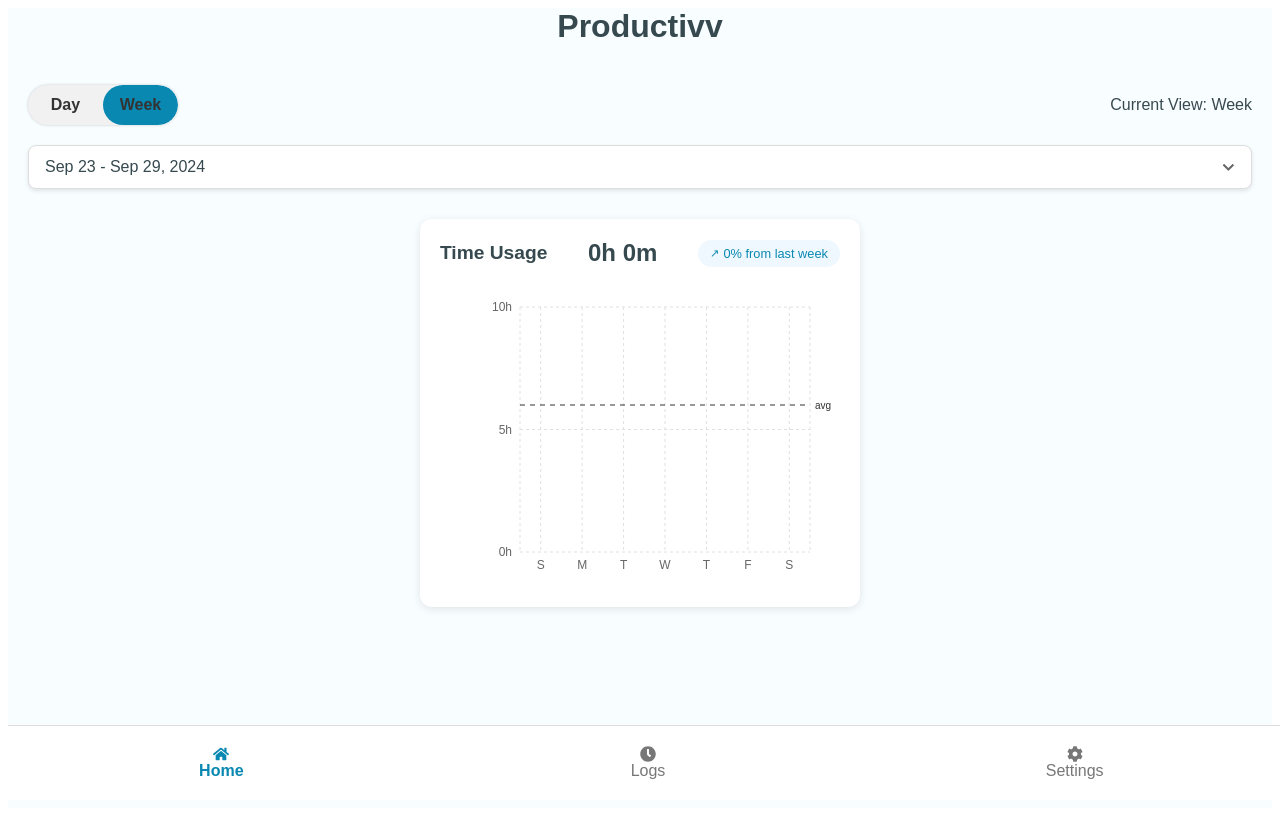
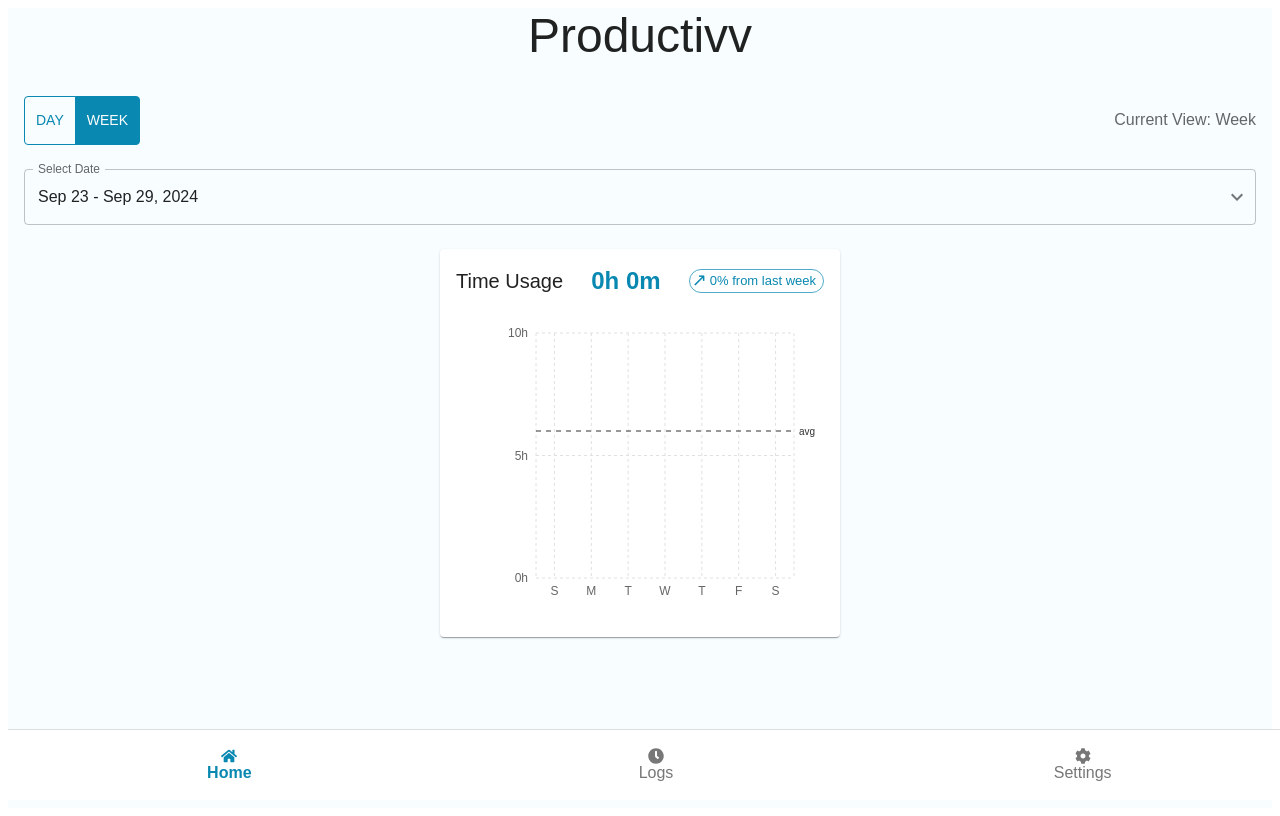
Before and after one commit to nabeel-shaikh/Productivv, a React app in the folder extension/: page / in a window 1280 px wide. Built offline with nearby package versions, Linux system fonts and the light colour scheme.

Commit message:
Used MaterialUI library for better UI for the toggle, chart, and dropdown

```diff
--- a/extension/src/App.js
+++ b/extension/src/App.js
@@ -1,6 +1,22 @@
 import React, { useState, useEffect } from 'react';
-import { FaHome, FaClock, FaCog, FaChevronDown } from 'react-icons/fa'; // Icons for the tabs
+import { FaHome, FaClock, FaCog } from 'react-icons/fa'; // Icons for the tabs
 import { BarChart, Bar, XAxis, YAxis, CartesianGrid, ResponsiveContainer, ReferenceLine } from 'recharts';
+import {
+  ThemeProvider,
+  createTheme,
+  ToggleButton,
+  ToggleButtonGroup,
+  Select,
+  MenuItem,
+  FormControl,
+  InputLabel,
+  Card,
+  CardContent,
+  Typography,
+  Box,
+  Chip
+} from '@mui/material';
+import { KeyboardArrowDown } from '@mui/icons-material';
 
 /*
  * Productivv - Dynamic Time Tracking App
@@ -78,6 +94,24 @@ const getEmptyData = () => {
   return {};
 };
 
+// Create Material-UI theme
+const theme = createTheme({
+  palette: {
+    primary: {
+      main: '#0988b1',
+    },
+    secondary: {
+      main: '#36494f',
+    },
+    background: {
+      default: '#f8fdff',
+    },
+  },
+  typography: {
+    fontFamily: 'Arial, sans-serif',
+  },
+});
+
 const App = () => {
   // State to track the selected tab
   const [activeTab, setActiveTab] = useState('Home');
@@ -90,7 +124,6 @@ const App = () => {
 
   // State to track selected date/date range
   const [selectedDate, setSelectedDate] = useState('');
-  const [showDateDropdown, setShowDateDropdown] = useState(false);
 
   // Current date for reference - Set to September 24th, 2024 for demo
   const [currentDate] = useState(new Date('2024-09-24'));
@@ -196,98 +229,129 @@ const App = () => {
   const percentageChange = 0; // No comparison initially
 
   return (
-    <div style={styles.container}>
+    <ThemeProvider theme={theme}>
+      <Box sx={{
+        fontFamily: 'Arial, sans-serif',
+        backgroundColor: '#f8fdff',
+        minHeight: '100vh',
+        display: 'flex',
+        flexDirection: 'column',
+        justifyContent: 'space-between',
+      }}>
         {/* Title */}
-      <div style={styles.titleContainer}>
-        <h1 style={styles.title}>Productivv</h1>
-      </div>
+        <Box sx={{ textAlign: 'center', mb: 2 }}>
+          <Typography variant="h3" component="h1" color="text.primary" sx={{ m: 0 }}>
+            Productivv
+          </Typography>
+        </Box>
 
         {/* Conditional Rendering Based on Active Tab */}
-      <div style={styles.content}>
+        <Box sx={{ flex: 1, p: 2 }}>
           {activeTab === 'Home' && (
             <>
-            <div style={styles.topRow}>
-              <div style={styles.toggleWrapper}>
-                <div
-                  style={{
-                    ...styles.slider,
-                    transform: view === 'Day' ? 'translateX(0)' : 'translateX(100%)',
-                  }}
-                />
-                <button style={styles.toggleButton} onClick={() => {
-                  setView('Day');
+              <Box sx={{ display: 'flex', justifyContent: 'space-between', alignItems: 'center', mb: 3 }}>
+                <ToggleButtonGroup
+                  value={view}
+                  exclusive
+                  onChange={(event, newView) => {
+                    if (newView !== null) {
+                      setView(newView);
+                      if (newView === 'Day') {
                         setSelectedDate(formatDate(currentDate));
-                  setShowDateDropdown(false);
-                }}>
-                  Day
-                </button>
-                <button style={styles.toggleButton} onClick={() => {
-                  setView('Week');
+                      } else {
                         const { startOfWeek, endOfWeek } = getWeekDates(currentDate);
                         setSelectedDate(formatDateRange(startOfWeek, endOfWeek));
-                  setShowDateDropdown(false);
-                }}>
-                  Week
-                </button>
-              </div>
-              <p style={styles.viewText}>Current View: {view}</p>
-            </div>
+                      }
+                    }
+                  }}
+                  aria-label="view selection"
+                  sx={{
+                    '& .MuiToggleButton-root': {
+                      border: '1px solid #0988b1',
+                      color: '#0988b1',
+                      '&.Mui-selected': {
+                        backgroundColor: '#0988b1',
+                        color: 'white',
+                        '&:hover': {
+                          backgroundColor: '#077a9e',
+                        },
+                      },
+                      '&:hover': {
+                        backgroundColor: 'rgba(9, 136, 177, 0.1)',
+                      },
+                    },
+                  }}
+                >
+                  <ToggleButton value="Day">Day</ToggleButton>
+                  <ToggleButton value="Week">Week</ToggleButton>
+                </ToggleButtonGroup>
+                <Typography variant="body1" color="text.secondary">
+                  Current View: {view}
+                </Typography>
+              </Box>
 
               {/* Date Dropdown */}
-            <div style={styles.dateDropdownContainer}>
-              <button
-                style={styles.dateDropdownButton}
-                onClick={() => setShowDateDropdown(!showDateDropdown)}
+              <Box sx={{ mb: 3 }}>
+                <FormControl fullWidth>
+                  <InputLabel id="date-select-label">Select Date</InputLabel>
+                  <Select
+                    labelId="date-select-label"
+                    value={selectedDate}
+                    label="Select Date"
+                    onChange={(event) => setSelectedDate(event.target.value)}
+                    IconComponent={KeyboardArrowDown}
+                    sx={{
+                      '& .MuiOutlinedInput-root': {
+                        '& fieldset': {
+                          borderColor: '#0988b1',
+                        },
+                        '&:hover fieldset': {
+                          borderColor: '#077a9e',
+                        },
+                        '&.Mui-focused fieldset': {
+                          borderColor: '#0988b1',
+                        },
+                      },
+                    }}
                   >
-                {selectedDate}
-                <FaChevronDown style={styles.dropdownIcon} />
-              </button>
-              {showDateDropdown && (
-                <div style={styles.dropdownMenu}>
                     {view === 'Week' ? (
                       getWeekOptions(currentDate).map((option, index) => (
-                      <div
-                        key={index}
-                        style={styles.dropdownItem}
-                        onClick={() => {
-                          setSelectedDate(option.label);
-                          setShowDateDropdown(false);
-                        }}
-                      >
+                        <MenuItem key={index} value={option.label}>
                           {option.label}
-                      </div>
+                        </MenuItem>
                       ))
                     ) : (
                       getDayOptions(currentDate).map((option, index) => (
-                      <div
-                        key={index}
-                        style={styles.dropdownItem}
-                        onClick={() => {
-                          setSelectedDate(option.label);
-                          setShowDateDropdown(false);
-                        }}
-                      >
+                        <MenuItem key={index} value={option.label}>
                           {option.label}
-                      </div>
+                        </MenuItem>
                       ))
                     )}
-                </div>
-              )}
-            </div>
+                  </Select>
+                </FormControl>
+              </Box>
 
               {/* Chart Section */}
-            <div style={styles.chartContainer}>
-              <div style={styles.chartHeader}>
-                <div style={styles.chartTitle}>Time Usage</div>
-                <div style={styles.chartSubtitle}>{formatTime(totalTime)}</div>
-                <div style={styles.comparisonBadge}>
-                  <span style={styles.arrow}>{percentageChange >= 0 ? '↗' : '↘'}</span>
-                  {Math.abs(percentageChange)}% from last {view.toLowerCase()}
-                </div>
-              </div>
+              <Card sx={{ maxWidth: 400, mx: 'auto', mb: 2 }}>
+                <CardContent>
+                  <Box sx={{ display: 'flex', justifyContent: 'space-between', alignItems: 'center', mb: 2 }}>
+                    <Typography variant="h6" component="div" color="text.primary">
+                      Time Usage
+                    </Typography>
+                    <Typography variant="h5" component="div" color="primary" fontWeight="bold">
+                      {formatTime(totalTime)}
+                    </Typography>
+                    <Chip
+                      icon={<span>{percentageChange >= 0 ? '↗' : '↘'}</span>}
+                      label={`${Math.abs(percentageChange)}% from last ${view.toLowerCase()}`}
+                      color="primary"
+                      variant="outlined"
+                      size="small"
+                    />
+                  </Box>
 
-              <div style={styles.rechartsContainer}>
-                <ResponsiveContainer width="100%" height={300}>
+                  <Box sx={{ height: 300 }}>
+                    <ResponsiveContainer width="100%" height="100%">
                       <BarChart data={chartData} margin={{ top: 20, right: 30, left: 20, bottom: 5 }}>
                         <CartesianGrid strokeDasharray="3 3" stroke="#e0e0e0" />
                         <XAxis
@@ -312,237 +376,100 @@ const App = () => {
                         />
                         <Bar
                           dataKey="total"
-                      fill="#e0e0e0"
+                          fill="#0988b1"
                           radius={[2, 2, 0, 0]}
                           maxBarSize={20}
                         />
                       </BarChart>
                     </ResponsiveContainer>
-              </div>
-            </div>
+                  </Box>
+                </CardContent>
+              </Card>
             </>
           )}
 
-        {activeTab === 'Logs' && <p style={styles.placeholderText}>Previous Logs (Coming Soon)</p>}
+          {activeTab === 'Logs' && (
+            <Typography variant="h6" color="text.secondary" textAlign="center" sx={{ mt: 5 }}>
+              Previous Logs (Coming Soon)
+            </Typography>
+          )}
 
-        {activeTab === 'Settings' && <p style={styles.placeholderText}>Settings (Coming Soon)</p>}
-      </div>
+          {activeTab === 'Settings' && (
+            <Typography variant="h6" color="text.secondary" textAlign="center" sx={{ mt: 5 }}>
+              Settings (Coming Soon)
+            </Typography>
+          )}
+        </Box>
 
         {/* Bottom Navigation */}
-      <div style={styles.navbar}>
+        <Box sx={{
+          display: 'flex',
+          justifyContent: 'space-around',
+          backgroundColor: '#ffffff',
+          p: 1,
+          borderTop: '1px solid #ddd',
+          position: 'fixed',
+          bottom: 0,
+          width: '100%',
+        }}>
           <button
-          style={activeTab === 'Home' ? styles.activeNavButton : styles.navButton}
+            style={{
+              flex: 1,
+              background: 'none',
+              border: 'none',
+              fontSize: '1rem',
+              cursor: 'pointer',
+              color: activeTab === 'Home' ? '#0988b1' : '#777',
+              display: 'flex',
+              flexDirection: 'column',
+              alignItems: 'center',
+              padding: '10px 0',
+              fontWeight: activeTab === 'Home' ? 'bold' : 'normal',
+            }}
             onClick={() => setActiveTab('Home')}
           >
             <FaHome /> <span>Home</span>
           </button>
           <button
-          style={activeTab === 'Logs' ? styles.activeNavButton : styles.navButton}
+            style={{
+              flex: 1,
+              background: 'none',
+              border: 'none',
+              fontSize: '1rem',
+              cursor: 'pointer',
+              color: activeTab === 'Logs' ? '#0988b1' : '#777',
+              display: 'flex',
+              flexDirection: 'column',
+              alignItems: 'center',
+              padding: '10px 0',
+              fontWeight: activeTab === 'Logs' ? 'bold' : 'normal',
+            }}
             onClick={() => setActiveTab('Logs')}
           >
             <FaClock /> <span>Logs</span>
           </button>
           <button
-          style={activeTab === 'Settings' ? styles.activeNavButton : styles.navButton}
-          onClick={() => setActiveTab('Settings')}
-        >
-          <FaCog /> <span>Settings</span>
-        </button>
-      </div>
-    </div>
-  );
-};
-
-// Styles
-const styles = {
-  container: {
-    fontFamily: 'Arial, sans-serif',
-    backgroundColor: '#f8fdff',
-    minHeight: '100vh',
-    display: 'flex',
-    flexDirection: 'column',
-    justifyContent: 'space-between', // Ensures navbar stays at the bottom
-  },
-  titleContainer: {
-    textAlign: 'center',
-    marginBottom: '20px',
-  },
-  title: {
-    fontSize: '2rem',
-    margin: '0',
-    color: '#36494f',
-  },
-  content: {
-    flex: 1, // Pushes navbar to bottom
-    padding: '20px',
-  },
-  toggleWrapper: {
-    display: 'flex',
-    position: 'relative',
-    width: '150px',
-    height: '40px',
-    backgroundColor: '#f1f1f1',
-    borderRadius: '25px',
-    overflow: 'hidden',
-    boxShadow: '0 0 3px rgba(0,0,0,0.2)',
-  },
-  slider: {
-    position: 'absolute',
-    width: '50%',
-    height: '100%',
-    backgroundColor: '#0988b1',
-    borderRadius: '25px',
-    transition: 'transform 0.3s ease',
-  },
-  toggleButton: {
+            style={{
               flex: 1,
               background: 'none',
               border: 'none',
               fontSize: '1rem',
               cursor: 'pointer',
-    zIndex: 1,
-    color: '#333',
-    fontWeight: 'bold',
-    display: 'flex',
-    alignItems: 'center',
-    justifyContent: 'center',
-  },
-  topRow: {
-    display: 'flex',
-    justifyContent: 'space-between',
-    alignItems: 'center',
-    marginBottom: '20px',
-  },
-  viewText: {
-    fontSize: '1rem',
-    color: '#36494f',
-    margin: 0,
-  },
-  dateDropdownContainer: {
-    position: 'relative',
-    marginBottom: '30px',
-  },
-  dateDropdownButton: {
-    width: '100%',
-    padding: '12px 16px',
-    border: '1px solid #ddd',
-    borderRadius: '8px',
-    backgroundColor: '#fff',
-    fontSize: '1rem',
-    color: '#36494f',
-    cursor: 'pointer',
-    display: 'flex',
-    justifyContent: 'space-between',
-    alignItems: 'center',
-    boxShadow: '0 2px 4px rgba(0,0,0,0.1)',
-  },
-  dropdownIcon: {
-    fontSize: '0.8rem',
-    color: '#666',
-  },
-  dropdownMenu: {
-    position: 'absolute',
-    top: '100%',
-    left: 0,
-    right: 0,
-    backgroundColor: '#fff',
-    border: '1px solid #ddd',
-    borderRadius: '8px',
-    boxShadow: '0 4px 8px rgba(0,0,0,0.1)',
-    zIndex: 1000,
-    marginTop: '4px',
-  },
-  dropdownItem: {
-    padding: '12px 16px',
-    cursor: 'pointer',
-    fontSize: '0.9rem',
-    color: '#36494f',
-    borderBottom: '1px solid #f0f0f0',
-  },
-  chartContainer: {
-    backgroundColor: '#fff',
-    borderRadius: '12px',
-    padding: '20px',
-    boxShadow: '0 2px 8px rgba(0,0,0,0.1)',
-    marginBottom: '20px',
-    width: '100%',
-    maxWidth: '400px', // Make it more square-shaped
-    margin: '0 auto 20px auto',
-  },
-  rechartsContainer: {
-    width: '100%',
-    height: '300px', // Increased height for more square appearance
-  },
-  chartHeader: {
-    display: 'flex',
-    justifyContent: 'space-between',
-    alignItems: 'center',
-    marginBottom: '20px',
-  },
-  chartTitle: {
-    fontSize: '1.2rem',
-    fontWeight: 'bold',
-    color: '#36494f',
-  },
-  chartSubtitle: {
-    fontSize: '1.5rem',
-    fontWeight: 'bold',
-    color: '#36494f',
-  },
-  comparisonBadge: {
-    backgroundColor: '#f0f8ff',
-    color: '#0988b1',
-    padding: '6px 12px',
-    borderRadius: '20px',
-    fontSize: '0.8rem',
-    display: 'flex',
-    alignItems: 'center',
-    gap: '4px',
-  },
-  arrow: {
-    fontSize: '0.7rem',
-  },
-  placeholderText: {
-    fontSize: '1.2rem',
-    color: '#777',
-    textAlign: 'center',
-    marginTop: '50px',
-  },
-  navbar: {
-    display: 'flex',
-    justifyContent: 'space-around',
-    backgroundColor: '#ffffff',
-    padding: '10px 0',
-    borderTop: '1px solid #ddd',
-    position: 'fixed',
-    bottom: 0,
-    width: '100%',
-  },
-  navButton: {
-    flex: 1,
-    background: 'none',
-    border: 'none',
-    fontSize: '1rem',
-    cursor: 'pointer',
-    color: '#777',
+              color: activeTab === 'Settings' ? '#0988b1' : '#777',
               display: 'flex',
               flexDirection: 'column',
               alignItems: 'center',
               padding: '10px 0',
-  },
-  activeNavButton: {
-    flex: 1,
-    background: 'none',
-    border: 'none',
-    fontSize: '1rem',
-    cursor: 'pointer',
-    color: '#0988b1',
-    display: 'flex',
-    flexDirection: 'column',
-    alignItems: 'center',
-    padding: '10px 0',
-    fontWeight: 'bold',
-  },
+              fontWeight: activeTab === 'Settings' ? 'bold' : 'normal',
+            }}
+            onClick={() => setActiveTab('Settings')}
+          >
+            <FaCog /> <span>Settings</span>
+          </button>
+        </Box>
+      </Box>
+    </ThemeProvider>
+  );
 };
 
 export default App;
```
Also changed, not shown: extension/package.json (+6 -2 lines), 1 other file (tests, documents, lock files or other folders). Lines whose indentation alone changed are shown as unchanged.
